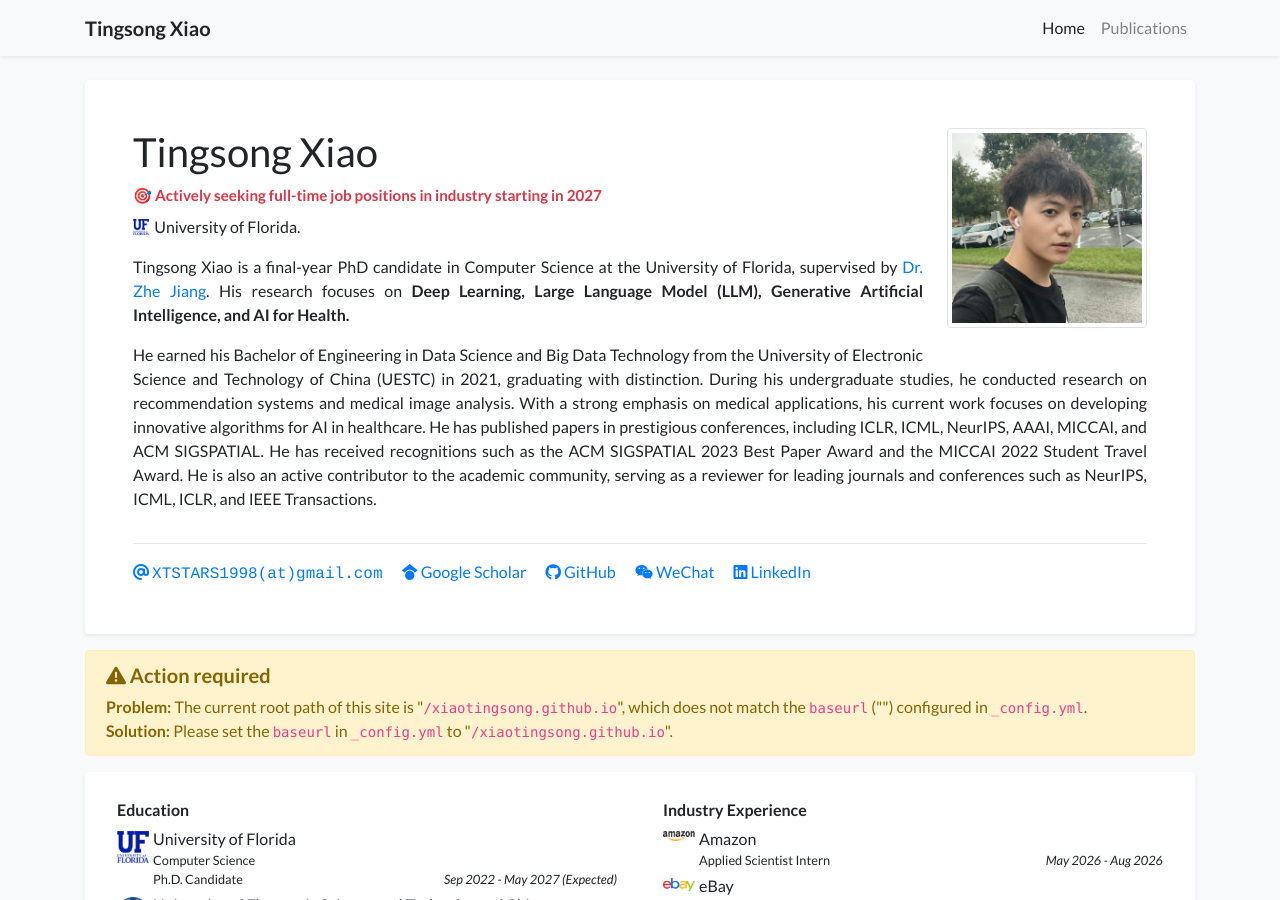
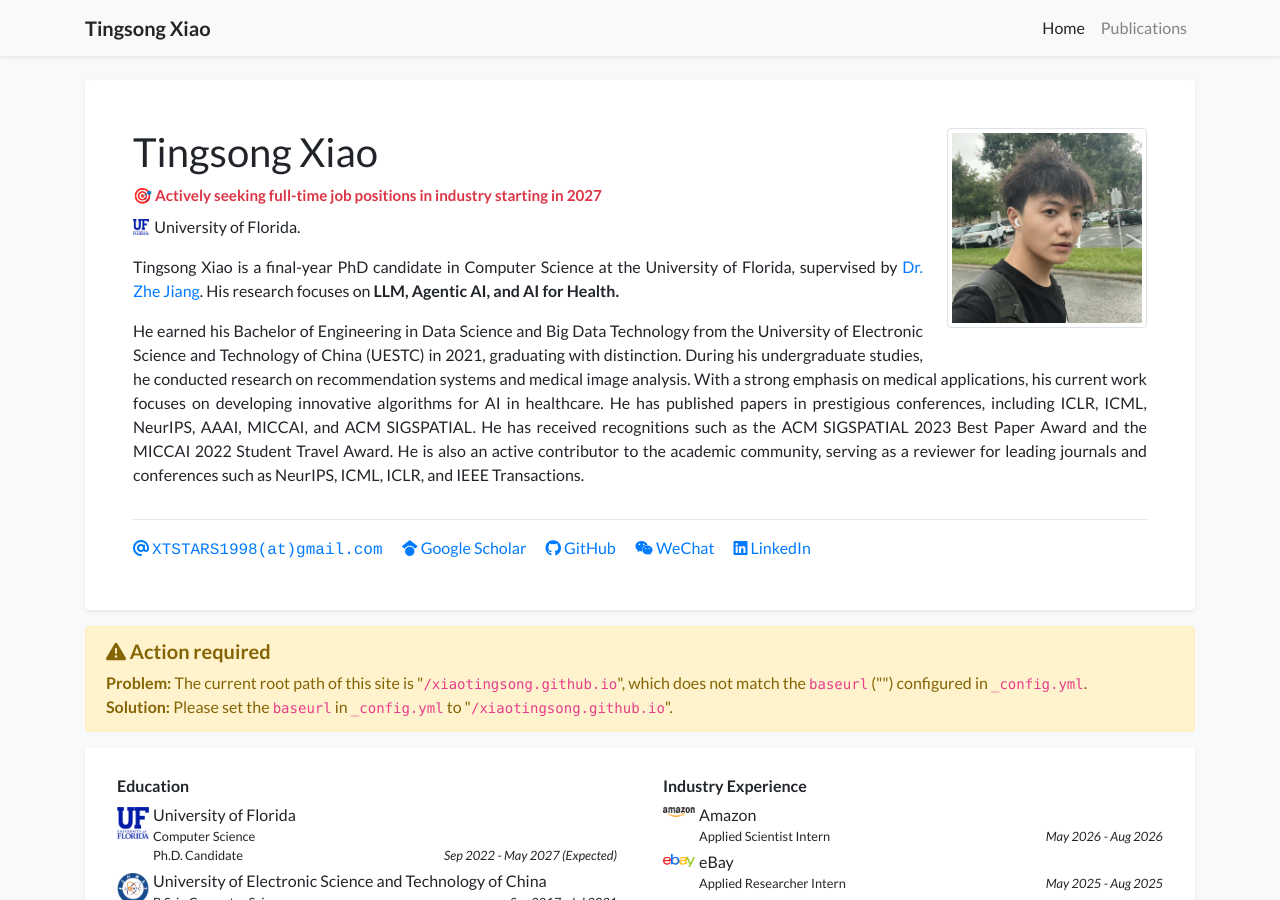
Before and after one commit to xiaotingsong/xiaotingsong.github.io, a Jekyll site: the page built from index.html, in a window 1280 px wide and 900 px high. Built offline with Jekyll 4.4.1, drawn with Linux system fonts in a browser that asks for light colours; nearby versions of some CDN libraries; a style sheet for code colours, icons or effects is not loaded.

Commit message:
Revise short bio research focus
Updated research focus in short bio to emphasize LLM, Agentic AI, and AI for Health.

```diff
--- a/_data/profile.yml
+++ b/_data/profile.yml
@@ -20,7 +20,7 @@
 short_bio_text_justify: true
 short_bio: >-
   <p>
-    Tingsong Xiao is a final-year PhD candidate in Computer Science at the University of Florida, supervised by <a href="https://www.jiangteam.org/" target="_blank">Dr. Zhe Jiang</a>. His research focuses on <strong>Deep Learning, Large Language Model (LLM), Generative Artificial Intelligence, and AI for Health.</strong>
+    Tingsong Xiao is a final-year PhD candidate in Computer Science at the University of Florida, supervised by <a href="https://www.jiangteam.org/" target="_blank">Dr. Zhe Jiang</a>. His research focuses on <strong>LLM, Agentic AI, and AI for Health.</strong>
   </p>
   <p>
     He earned his Bachelor of Engineering in Data Science and Big Data Technology from the University of Electronic Science and Technology of China (UESTC) in 2021, graduating with distinction.
```
